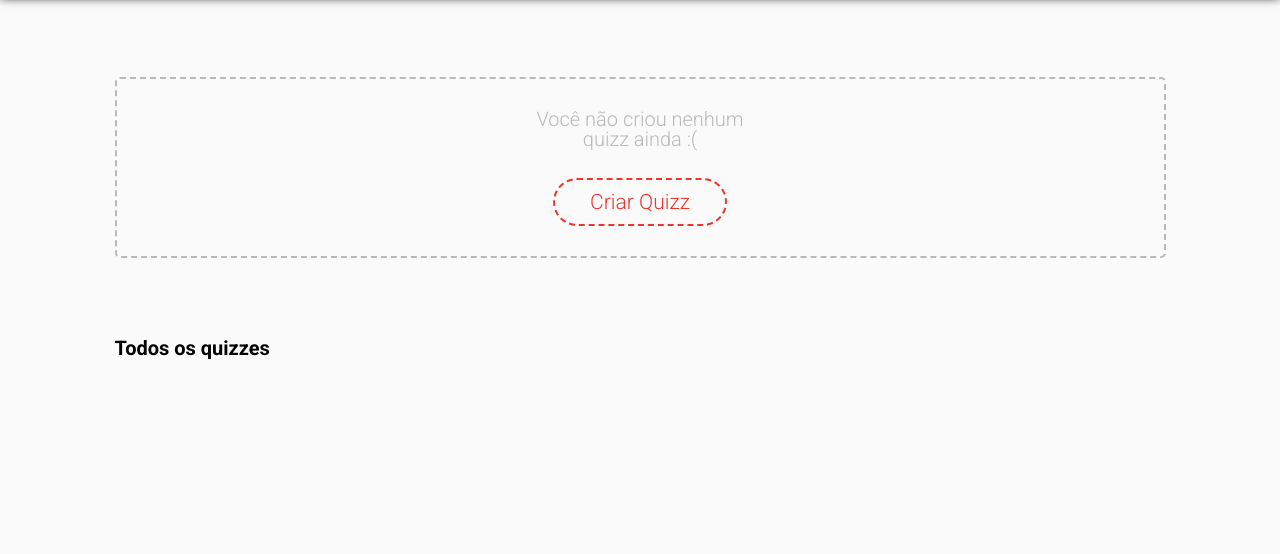
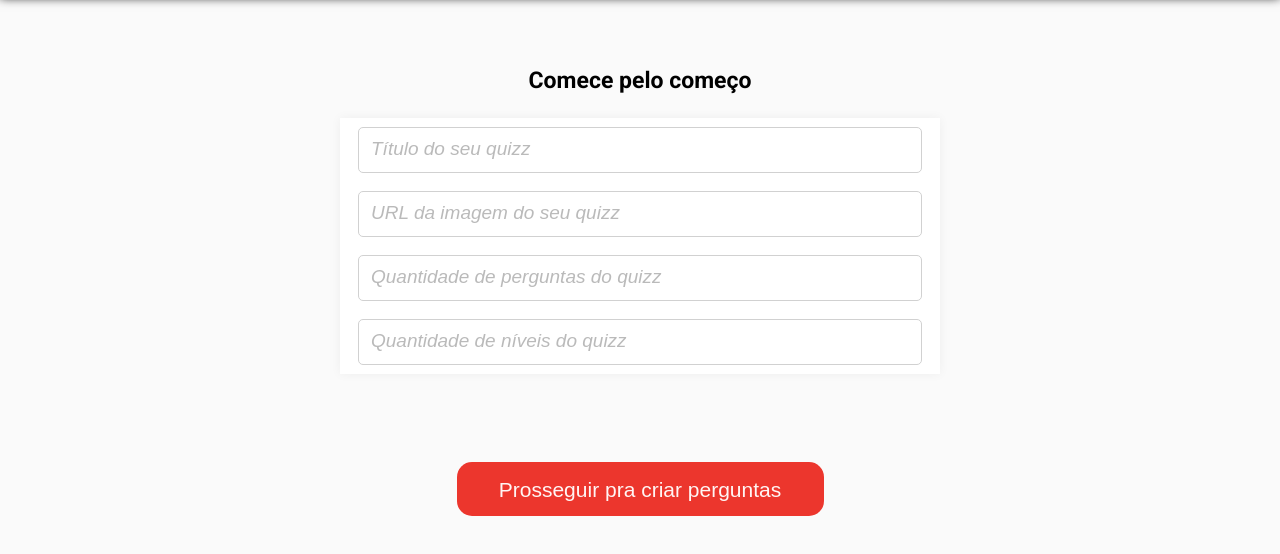
Before and after one commit to marcus-souza-soares/BuzzQuizz, a plain HTML site: page index.html in a window 1280 px wide. Both pictures are taken after a click on the button "Criar Quizz". Shown: the part 60-614 px from the top of the page. Drawn offline with nearby package versions, Linux system fonts and the light colour scheme; no server answers.

Commit message:
funcionalidade - renderizar o form do quizz

```diff
--- a/assets/css/style.css
+++ b/assets/css/style.css
@@ -8,20 +8,21 @@
 
 
 /* -------------- pagina inicial ------------- */
-body{
+body {
     background-color: #FAFAFA;
-
+    font-family: 'Roboto', sans-serif;
 }
 
 header {
-    background-color:#EC362D;
+    background-color: #EC362D;
     display: flex;
     justify-content: center;
     align-items: center;
     box-shadow: 0px 0px 10px black;
 
 }
-header > h1 {
+
+header>h1 {
     font-family: 'Roboto';
     font-style: normal;
     font-weight: 700;
@@ -30,6 +31,7 @@ header > h1 {
     color: #FFFFFF;
 
 }
+
 .principal {
     display: flex;
     flex-direction: column;
@@ -37,7 +39,7 @@ header > h1 {
     margin: 0 auto;
 }
 
-.principal .myquizzes{
+.principal .myquizzes {
     width: 1051px;
     height: 181px;
     display: flex;
@@ -48,6 +50,7 @@ header > h1 {
     border-radius: 5px;
     margin-top: 80px;
 }
+
 .myquizzes p {
     font-family: 'Roboto';
     font-style: normal;
@@ -56,6 +59,7 @@ header > h1 {
     text-align: center;
     color: #B9B9B9;
 }
+
 .myquizzes button {
     background-color: inherit;
     border: 2px dashed #EC362D;
@@ -67,25 +71,30 @@ header > h1 {
     font-size: 21px;
     color: #EC362D;
 }
-.myquizzes button:hover{
+
+.myquizzes button:hover {
     cursor: pointer;
 }
+
 .principal .title {
     font-family: 'Roboto';
     font-style: normal;
     font-weight: 700;
     font-size: 20px;
 }
-.principal > nav:nth-child(2){
+
+.principal>nav:nth-child(2) {
     margin-top: 80px;
     width: 1051px;
 }
+
 .quizzes {
 
     display: flex;
     flex-direction: row;
     flex-wrap: wrap;
 }
+
 .quizz {
     display: flex;
     flex-wrap: wrap;
@@ -99,6 +108,7 @@ header > h1 {
 
 
 }
+
 .quizz:hover {
     cursor: pointer;
 }
@@ -108,7 +118,8 @@ header > h1 {
     width: 340px;
     height: 181px;
 }
-.titulo h2{
+
+.titulo h2 {
     font-family: 'Roboto';
     font-style: normal;
     font-weight: 400;
@@ -136,6 +147,7 @@ header > h1 {
     align-items: center;
 
 }
+
 .capa img {
     width: 100%;
     height: 227px;
@@ -161,3 +173,79 @@ header > h1 {
     box-shadow: 5px #B9B9B9;
 
 }
+
+
+/* -------------- Form do quizz -------------------- */
+
+.form-quizz-stt {
+    width: 600px;
+    height: 449px;
+
+    margin-top: 70px;
+    display: flex;
+    flex-direction: column;
+    justify-content: space-between;
+    align-self: center;
+    align-items: center;
+}
+
+.form-quizz-stt div:first-child {
+    width: 100%;
+    height: 307px;
+    display: flex;
+    flex-direction: column;
+    justify-content: space-between;
+}
+
+.form-quizz-stt h2 {
+    font-size: 23px;
+    line-height: 27px;
+    font-weight: 700;
+    text-align: center;
+    color: #000000;
+}
+
+.form-quizz-stt div .box-inputs {
+    width: 100%;
+    height: 256px;
+
+    display: flex;
+    flex-direction: column;
+    justify-content: space-around;
+
+    background-color: #FFFFFF;
+    box-shadow: 0px 0px 10px rgba(0, 0, 0, 0.05);
+}
+
+.form-quizz-stt div .box-inputs input {
+    width: 564px;
+    height: 46px;
+    margin: 0 auto;
+    padding: 2%;
+    border: 1px solid #D1D1D1;
+    border-radius: 5px;
+}
+
+.form-quizz-stt div .box-inputs input::placeholder {
+    font-style: italic;
+    font-size: 19px;
+    line-height: 22px;
+    color: #BABABA;
+}
+
+button:hover{
+    cursor: pointer;
+}
+
+.form-quizz-stt button {
+    width: 367px;
+    height: 54px;
+    background: #EC362D;
+    border-radius: 15px;
+    border: 0;
+
+    /*text*/
+    font-size: 21px;
+    line-height: 25px;
+    color: #FFF5F4;
+}
--- a/assets/js/script.js
+++ b/assets/js/script.js
@@ -71,3 +71,34 @@ function paginaQuizz (elemento) {
     promiseGet.then(quizzes);
 
 }
+
+//Função para adicionar eventos dos componentes renderizados
+function anexarEventos(){
+    document.querySelector(".make-quizz").addEventListener("click", function () {
+        renderFormQuizz();
+    });
+}
+
+anexarEventos();
+
+//Renderizar form do quizz
+function renderFormQuizz(){
+    const container = document.querySelector(".principal");
+
+    container.innerHTML = ` <div class="form-quizz-stt">
+                                <div>
+                                    <h2>Comece pelo começo</h2>
+                                    <div class="box-inputs">
+                                        <input type="text" placeholder="Título do seu quizz">
+                                        <input type="text" placeholder="URL da imagem do seu quizz">
+                                        <input type="text" placeholder="Quantidade de perguntas do quizz">
+                                        <input type="text" placeholder="Quantidade de níveis do quizz">
+                                    </div>
+                                </div>
+                                <div>
+                                    <button onclick="renderFormPergs()">Prosseguir pra criar perguntas</button>
+                                </div>
+                            </div>`;
+
+
+}
```
Also changed, not shown: teste.html (+15 -0 lines).
